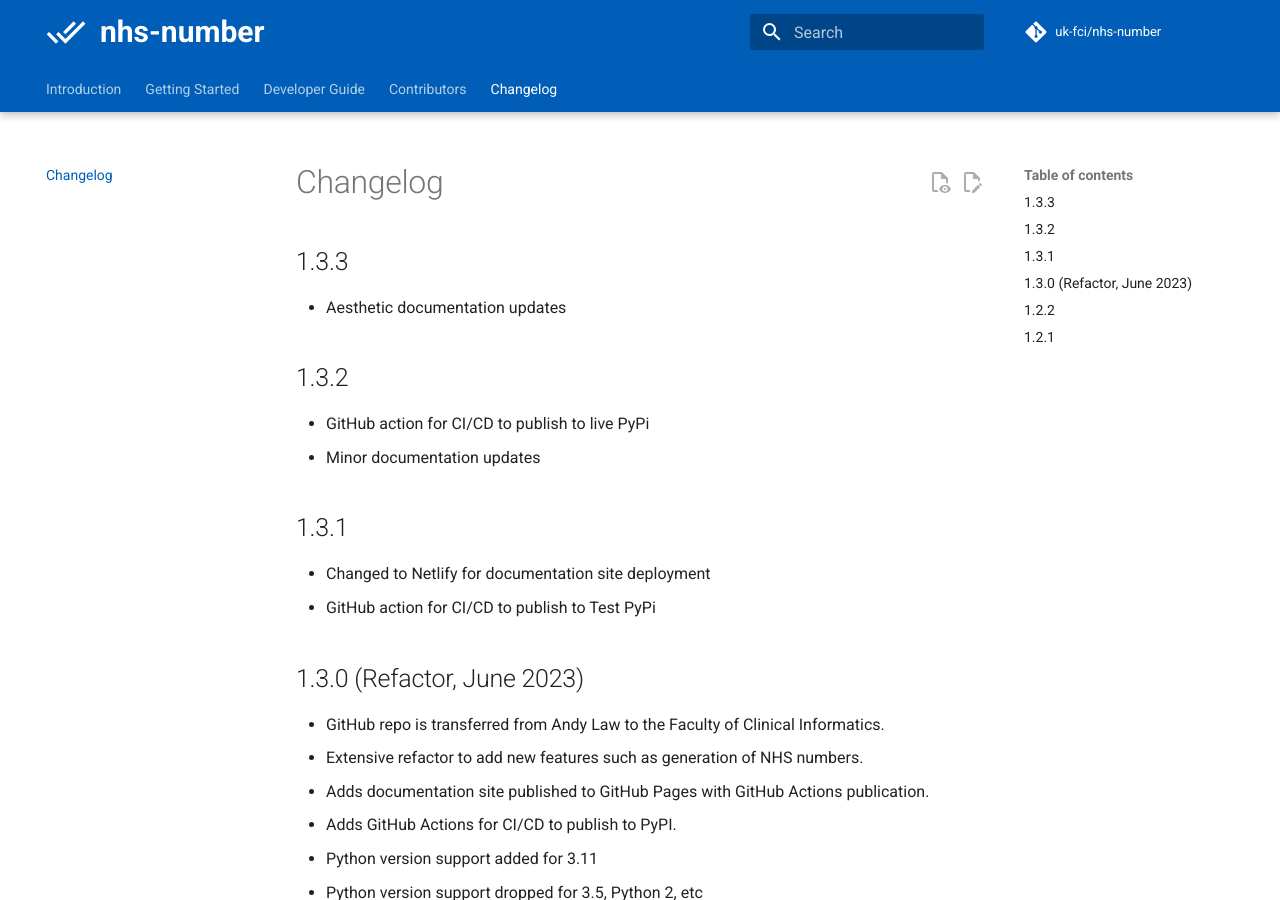
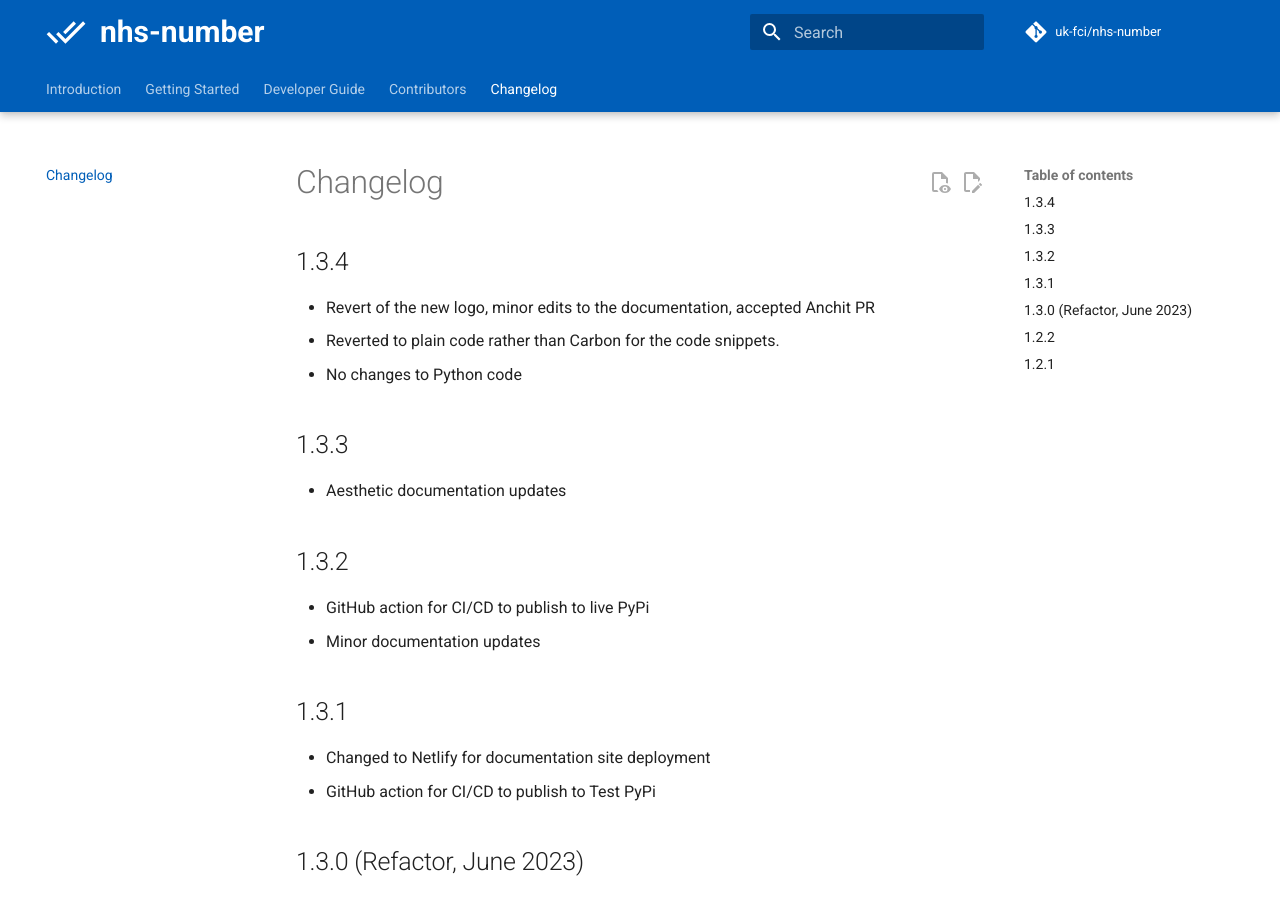
Before and after one commit to uk-fci/nhs-number, an MkDocs documentation site: the page built from docs/changelog.md, in a window 1280 px wide and 900 px high. Built offline with MkDocs 1.6.1 and Material for MkDocs 9.7.7, drawn with Linux system fonts in a browser that asks for light colours; comment, search, counter and statistics services are not loaded.

Commit message:
bump version and make chengelog entry

```diff
--- a/docs/changelog.md
+++ b/docs/changelog.md
@@ -2,6 +2,11 @@
 title: Changelog
 authors: Dr Marcus Baw
 ---
+
+## 1.3.4
+- Revert of the new logo, minor edits to the documentation, accepted Anchit PR
+- Reverted to plain code rather than Carbon for the code snippets.
+- No changes to Python code
 
 ## 1.3.3
 
--- a/pyproject.toml
+++ b/pyproject.toml
@@ -1,6 +1,6 @@
 [tool.poetry]
 name = "nhs-number"
-version = "1.3.3"
+version = "1.3.4"
 description = "Python package to provide utilities for NHS Numbers, including validity checks, normalisation, and generation."
 authors = [
     "Andy Law <andy.law@roslin.ed.ac.uk>",
```
